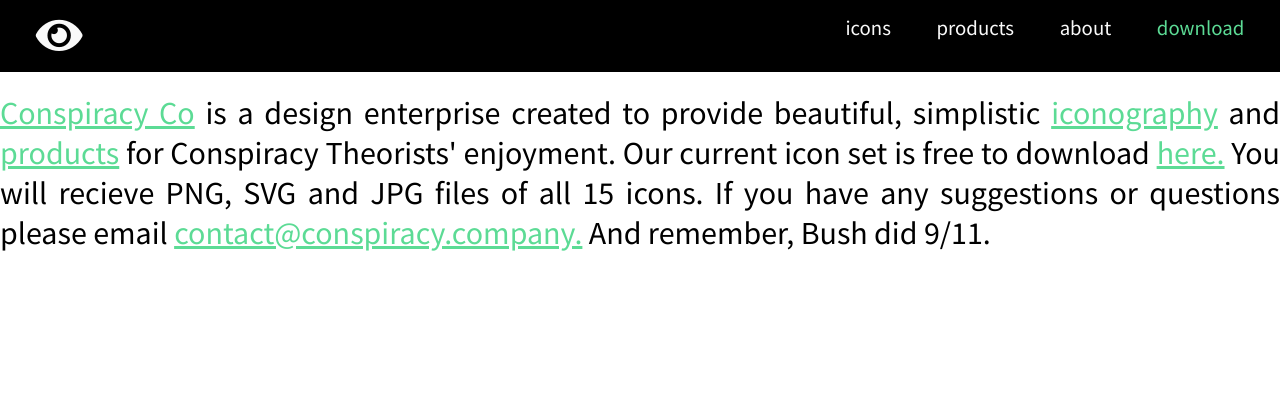
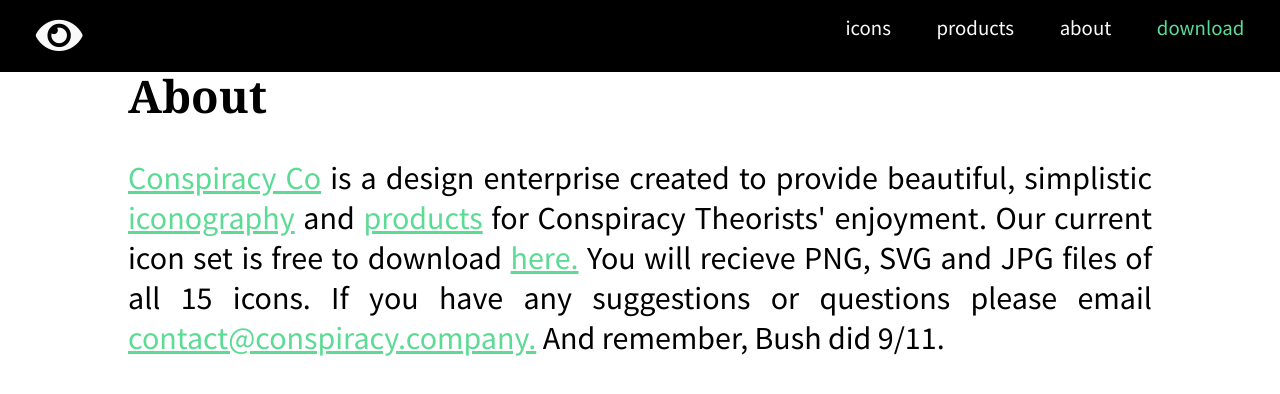
Before and after one commit to Chensokheng/conspiracyco, a plain HTML site: page about.html in a window 1280 px wide. Drawn offline with Linux system fonts and the light colour scheme.

Commit message:
update the about.html

```diff
--- a/stylesheet.css
+++ b/stylesheet.css
@@ -325,6 +325,7 @@ footer {
 #shoptitle {
     padding-top: 0rem;
     padding-bottom: 2rem;
+    color:#000;
 }
 #shoptitle{
     font-size: 45px;
@@ -332,6 +333,10 @@ footer {
 .aboutcontent{
     text-align: center;
     text-align: justify;
+    color:#000;
+    padding:65px 0px;
+    width: 80%;
+    margin: 0 auto;
 }
 
 
```
